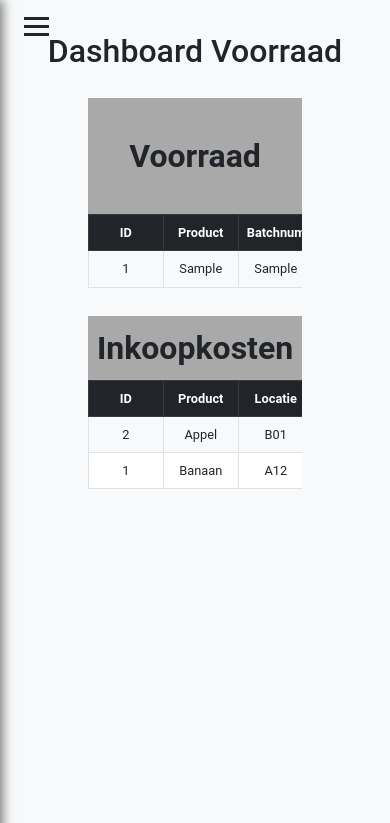
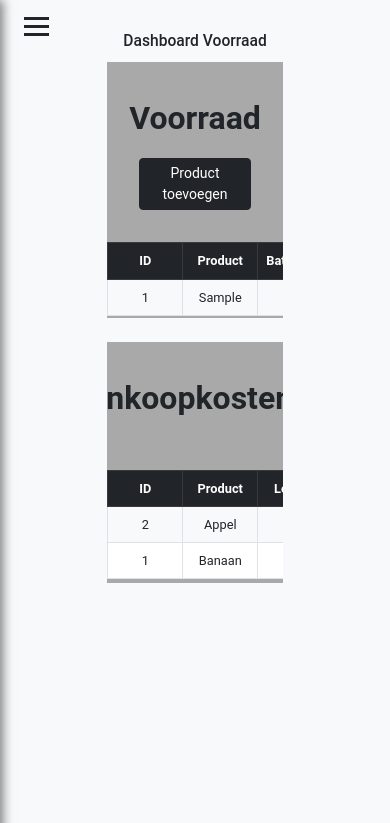
Before and after one commit to CyberDuckys/Main, a Flask app: page /voorraad in a window 390 px wide. Shown: the top 823 px of the page. Run offline with Flask 3, Linux system fonts and the light colour scheme; tables that the repository leaves empty or names only in its code hold one stand-in row (values such as "Sample post"); data that the repository does not hold is empty.

Commit message:
tabellen responsive maken.

```diff
--- a/website/static/css/table.css
+++ b/website/static/css/table.css
@@ -9,8 +9,6 @@
     padding: 0.5rem;
     /* Verklein de celruimte */
     vertical-align: middle;
-    /* Zorg dat tekst mooi uitgelijnd blijft */
-    max-width: 0;
 }
 
 .card .card-title {
@@ -26,23 +24,49 @@
 .caption {
     font-size: 3vw;
     font-weight: 700;
-    background-color: darkgray;
     text-align: center;
     display: flex;
     justify-content: center;
     align-items: center;
     padding: 2rem;
+    position: static;
+    background-color: darkgray;
+    min-width: 25vw;
+    max-width: 45vw;
 }
 
 .caption span {
+    font-size: 2rem;
     position: absolute;
-    padding: 6%;
-    font-size: 2rem;
 }
 
 .btn-group-sm>.btn,
 .btn-sm {
     margin-left: 42rem;
+}
+
+@media only screen and (max-width: 1750px) {
+    .btn-group-sm>.btn,
+.btn-sm {
+    margin-left: unset;
+}
+
+.caption {
+    flex-direction: column;
+}
+
+
+.caption span {
+    padding-bottom: 1rem;
+    position: relative;
+}
+
+.fixItems {
+    background-color: darkgray;
+    position: sticky;
+    top: 0;
+    z-index: 10;
+}
 }
 
 .flexTables {
--- a/website/static/style.css
+++ b/website/static/style.css
@@ -28,6 +28,17 @@ a {
 }
 
 .mb-4 {
+  background-color: darkgray;
+  max-height: fit-content;
+  width: 53rem;
+  min-width: 25vw;
+  max-width: 45vw;
+  font-size: 4vw;
+  margin: 0 auto;
+  padding: 0 0 3%;
+}
+
+.alignH1 {
   max-height: fit-content;
   min-width: 25vw;
   max-width: 55vw;
--- a/website/templates/bestelgeschiedenis.html
+++ b/website/templates/bestelgeschiedenis.html
@@ -6,7 +6,7 @@
 {% block content%}
 <link rel="stylesheet" href="{{ url_for('static', filename='css/table.css') }}">
 
-<h1 class="text-center mb-4">Dashboard Bestelgeschiedenis</h1>
+<h1 class="text-center alignH1">Dashboard Bestelgeschiedenis</h1>
 
 <div class="table-responsive mb-4">
     <div class="caption">
--- a/website/templates/financien.html
+++ b/website/templates/financien.html
@@ -2,7 +2,7 @@
 <link rel="stylesheet" href="{{ url_for('static', filename='css/financien.css') }}" />
 <link rel="stylesheet" href="{{ url_for('static', filename='css/table.css') }}" />
 
-<h1 class="text-center mb-4">Dashboard Financiën</h1>
+<h1 class="text-center alignH1">Dashboard Financiën</h1>
 
 <div class="table-responsive mb-4">
   <div class="caption">
--- a/website/templates/financien_toevoegen.html
+++ b/website/templates/financien_toevoegen.html
@@ -8,7 +8,7 @@
 <link rel="stylesheet" href="{{ url_for('static', filename='css/financien.css') }}">
 
 <div class="container mt-5">
-    <h1 class="text-center mb-4">Nieuwe Financiën Toevoegen</h1>
+    <h1 class="text-center alignH1">Nieuwe Financiën Toevoegen</h1>
     <form action="{{ url_for('views.financien_toevoegen') }}" method="POST" class="finance-form">
 
         <div class="mb-3">
--- a/website/templates/financien_wijzigen.html
+++ b/website/templates/financien_wijzigen.html
@@ -7,7 +7,7 @@
 <link rel="stylesheet" href="{{ url_for('static', filename='css/voorraadProductToevoegen.css') }}">
 
 <div class="container mt-5">
-    <h1 class="text-center mb-4">Financiën Wijzigen</h1>
+    <h1 class="text-center alignH1">Financiën Wijzigen</h1>
         <form method="post" action="{{ url_for('views.klanten') }}">
             <br>
 <div class="mb-3">
--- a/website/templates/index.html
+++ b/website/templates/index.html
@@ -3,7 +3,7 @@
 {% block content %}
 
 <div class="container py-4">
-  <h1 class="text-center mb-4">Dashboard Overzicht</h1>
+  <h1 class="text-center alignH1">Dashboard Overzicht</h1>
 
   <div class="row g-2">
     <!-- Bijna op -->
--- a/website/templates/inkoop.html
+++ b/website/templates/inkoop.html
@@ -6,7 +6,7 @@
 {% block content%}
 <link rel="stylesheet" href="{{ url_for('static', filename='css/table.css') }}">
 
-<h1 class="text-center mb-4">Dashboard Inkoop</h1>
+<h1 class="text-center alignH1">Dashboard Inkoop</h1>
 
 <!-- Inkooptabel -->
 <div class="table-responsive mb-4">
--- a/website/templates/klanten.html
+++ b/website/templates/klanten.html
@@ -1,7 +1,7 @@
 {% extends 'base.html' %} {% block title %} Klanten {% endblock %} {% block content %}
 <link rel="stylesheet" href="{{ url_for('static', filename='css/table.css') }}" />
 
-<h1 class="text-center mb-4">Dashboard Klanten</h1>
+<h1 class="text-center alignH1">Dashboard Klanten</h1>
 
 <div class="table-responsive mb-4">
   <div class="caption">
--- a/website/templates/koeriers.html
+++ b/website/templates/koeriers.html
@@ -5,7 +5,7 @@
 {% block content %}
 <link rel="stylesheet" href="{{ url_for('static', filename='css/table.css') }}">
 
-<h1 class="text-center mb-4">Dashboard Koeriers</h1>
+<h1 class="text-center alignH1">Dashboard Koeriers</h1>
 
 <div class="flexTables">
     <div class="table-responsive mb-4">
--- a/website/templates/koeriers_klant_info.html
+++ b/website/templates/koeriers_klant_info.html
@@ -5,7 +5,7 @@
 {% block content %}
 <link rel="stylesheet" href="{{ url_for('static', filename='css/table.css') }}">
 
-<h1 class="text-center mb-4">Klant Info voor Koeriers</h1>
+<h1 class="text-center alignH1">Klant Info voor Koeriers</h1>
 
 <div class="table-responsive mb-4">
     <div class="caption">
--- a/website/templates/voorraad.html
+++ b/website/templates/voorraad.html
@@ -1,16 +1,18 @@
 {% extends 'base.html' %} {% block title %} Voorraad {% endblock %} {% block content %}
 <link rel="stylesheet" href="{{ url_for('static', filename='css/table.css') }}" />
 
-<h1 class="text-center mb-4">Dashboard Voorraad</h1>
+<h1 class="text-center alignH1">Dashboard Voorraad</h1>
 
 <div class="alignTables">
 
     <!-- Voorraad Tabel -->
-    <div class="table-responsive mb-4">
+    <div class="fullTable">
         <div class="caption">
             <span>Voorraad</span>
-            <a href="{{ url_for('views.voorraadProductToevoegen') }}" class="btn btn-sm btn-dark">Product toevoegen</a>
+            <a href="{{ url_for('views.voorraadProductToevoegen') }}" class="btn btn-sm btn-dark">Product
+                toevoegen</a>
         </div>
+        <div class="table-responsive mb-4">
             <table class="table table-bordered table-striped table-hover table-sm text-center fs-6">
                 <thead class="table-dark">
                     <tr>
@@ -78,5 +80,35 @@
             </table>
         </div>
     </div>
-</div>
+
+<script>
+    document.addEventListener("DOMContentLoaded", function () {
+        function adjustCaption() {
+            const caption = document.querySelector(".caption");
+
+            if (window.innerWidth < 1750) {
+                if (!caption.parentElement.classList.contains("fixItems")) {
+                    const fixItems = document.createElement("div");
+                    fixItems.classList.add("fixItems");
+
+                    caption.parentNode.insertBefore(fixItems, caption);
+                    fixItems.appendChild(caption);
+                }
+
+            } else {
+                const fixItems = document.querySelector(".fixItems");
+                if (fixItems) {
+                    const parent = fixItems.parentNode;
+                    while (fixItems.firstChild) {
+                        parent.insertBefore(fixItems.firstChild, fixItems);
+                    }
+                    parent.removeChild(fixItems);
+                }
+            }
+        }
+
+        adjustCaption();
+        window.addEventListener("resize", adjustCaption);
+    });
+</script>
 {% endblock %}
--- a/website/templates/voorraadProductToevoegen.html
+++ b/website/templates/voorraadProductToevoegen.html
@@ -4,7 +4,7 @@
 
 {% endblock %} {% block content %}
 <div class="container mt-5">
-  <h1 class="text-center mb-4">Product Toevoegen</h1>
+  <h1 class="text-center alignH1">Product Toevoegen</h1>
   <form method="POST" action="{{ url_for('views.voorraadProductToevoegen') }}" class="needs-validation" novalidate>
     <div class="mb-3">
       <label for="id" class="form-label">ID</label>
```
Also changed, not shown: website/static/script.js (line endings or trailing spaces). Lines whose indentation alone changed are shown as unchanged.
